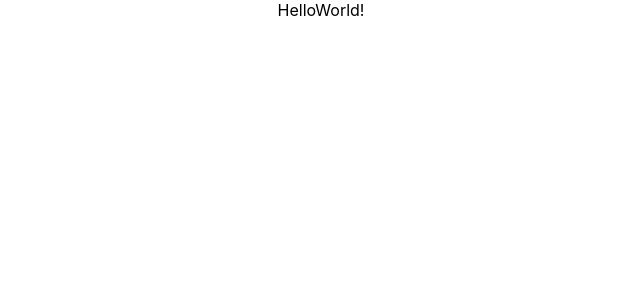
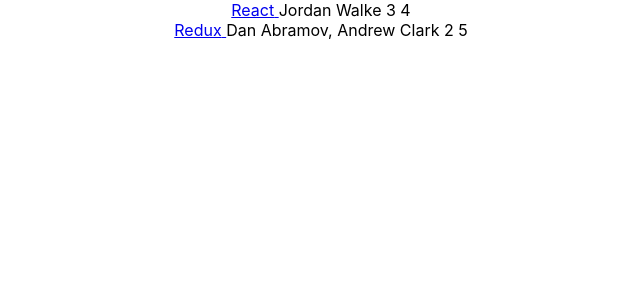
Before and after one commit to diaoshen/React_TodoList, a React (Create React App) app: page / in a window 1280 px wide. Shown: the top 300 px of the page, without its empty margins (319-959 px from the left). Built offline with nearby package versions, Linux system fonts and the light colour scheme.

Commit message:
Changed App from functional to class component

```diff
--- a/src/App.js
+++ b/src/App.js
@@ -32,12 +32,23 @@
 ];
 
 
-function App() {
-  return (
-    <div className="App">
-        HelloWorld!
-    </div>
-  );
+class App extends React.Component {
+  render(){
+      return(
+        <div className="App">
+           {
+             list.map((item) =>
+                 <div key={item.objectID}>
+                   <span> <a href={item.url}>{item.title} </a></span>
+                   <span>{item.author} </span>
+                   <span>{item.num_comments} </span>
+                   <span>{item.points} </span>
+                  </div>
+             )
+           }
+        </div>
+      )
+  }
 }
 
 export default App;
```
